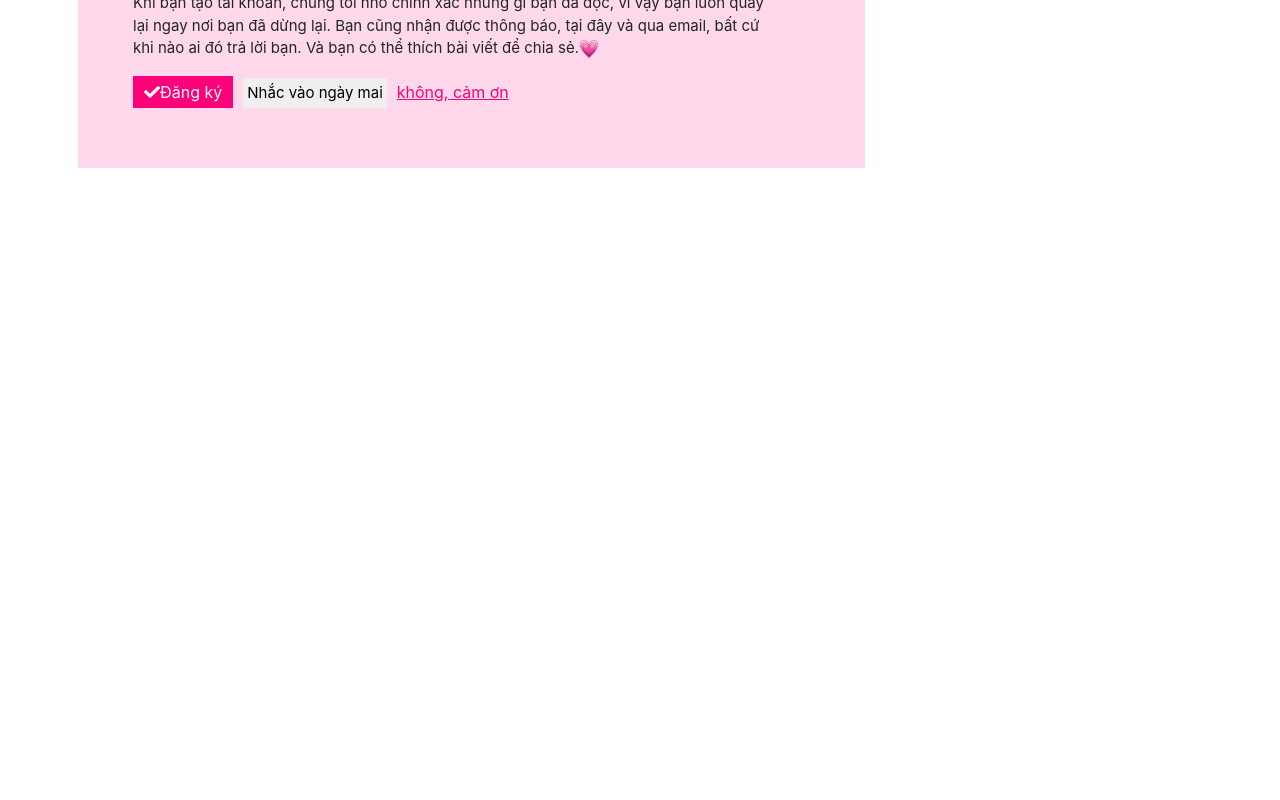
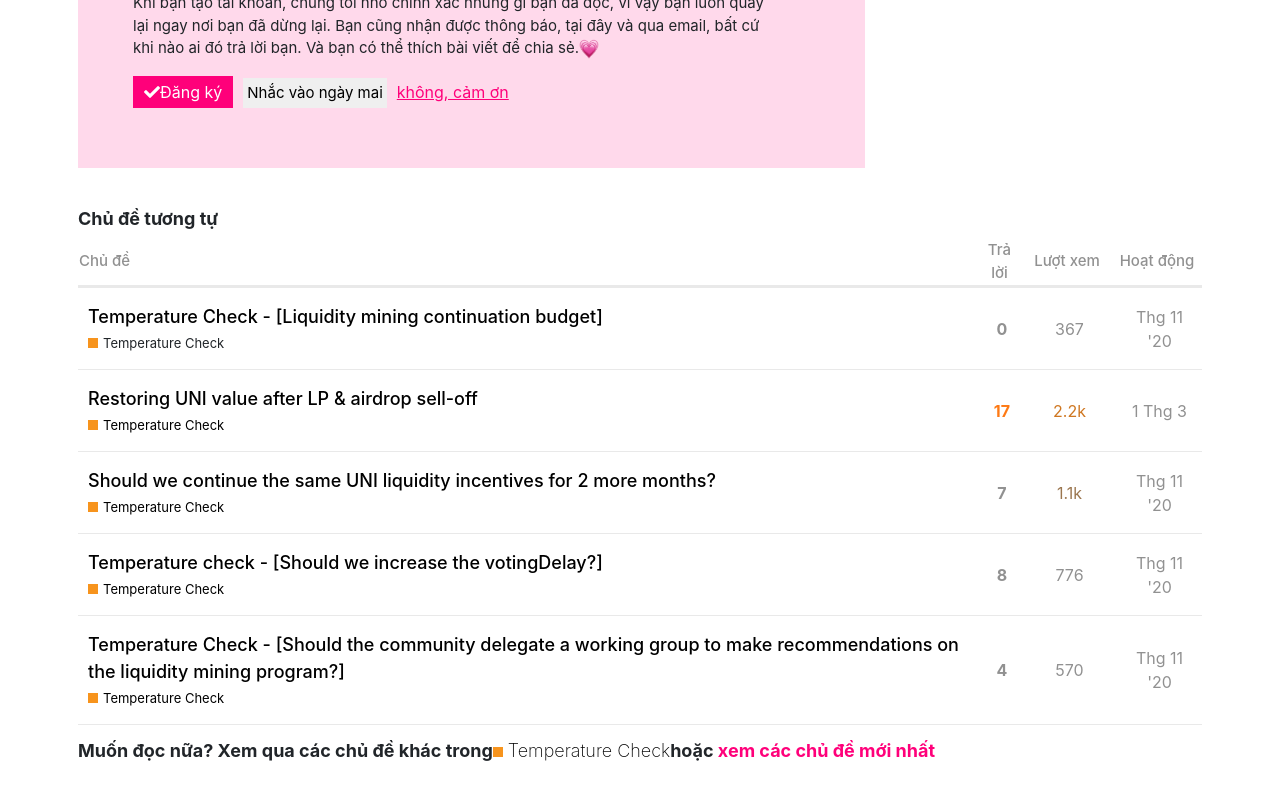
Before and after one commit to QuoccNguyenn/Uni-forum, a React (Create React App) app in the folder swap/: page /posts in a window 1280 px wide. Shown: the part 2437-3237 px from the top of the page. Before the commit the page ends 2645 px from the top, so only its background shows below. Built offline with nearby package versions, Linux system fonts and the light colour scheme.

Commit message:
update trang post

```diff
--- a/swap/src/components/Post/Post.jsx
+++ b/swap/src/components/Post/Post.jsx
@@ -6,6 +6,7 @@ import PostInner from './components/PostInner/PostInner';
 import PostLink from './components/Footer/PostLink';
 import TopicMap from './components/TopicMap/TopicMap';
 import SignUpBox from './components/SignupBox/SignupBox';
+import RelativePost from './components/Relative/RelativePost';
 
 function Post(){
     return(
@@ -41,6 +42,7 @@ function Post(){
                         </ContentContainer>
 
                     </div>
+
                     {/* Comment Section */}
                     <Comments/>
                     {/* End Comment Section */}
@@ -54,12 +56,14 @@ function Post(){
                 </Timeline>
             </MainSection>
 
-
+            <RelativePost/>
         </PostPage>
     );
 }
 
 const PostPage = styled.div`
+    scroll-behavior: smooth;
+
     padding: 20px 8px 0;
 `
 const Header = styled.div``
--- /dev/null
+++ b/swap/src/components/Post/components/Relative/RelativePost.jsx
@@ -0,0 +1,246 @@
+import { Link } from "react-router-dom";
+import styled from "styled-components";
+
+function RelativePost() {
+
+    const data = [
+        {
+            topic: 'Restoring UNI value after LP & airdrop sell-off',
+            category: 'Temperature Check',
+            color: 'orange',
+            num: '17',
+            colorNum: 'goldNum',
+            views: '2.2k',
+            colorViews:'goldViews',
+            age: '1 Thg 3'
+        },
+        {
+            topic: 'Should we continue the same UNI liquidity incentives for 2 more months?',
+            category: 'Temperature Check',
+            color: 'orange',
+            num: '7',
+            colorNum: '',
+            views: '1.1k',
+            colorViews:'bronzeViews',
+            age: 'Thg 11 \'20'
+        },
+        {
+            topic: 'Temperature check - [Should we increase the votingDelay?]',
+            category: 'Temperature Check',
+            color: 'orange',
+            num: '8',
+            colorNum: '',
+            views: '776',
+            colorViews:'',
+            age: 'Thg 11 \'20'
+        },
+        {
+            topic: 'Temperature Check - [Should the community delegate a working group to make recommendations on the liquidity mining program?]',
+            category: 'Temperature Check',
+            color: 'orange',
+            num: '4',
+            colorNum: '',
+            views: '570',
+            colorViews:'',
+            age: 'Thg 11 \'20'
+        }
+    ]
+
+    return(
+        <Section>
+            <h3>Chủ đề tương tự</h3>
+            <div className='table-topics'>
+                <table>
+                    <thead>
+                        <tr className='head-topic'>
+                            <th className='head-category'>Chủ đề</th>
+                            <th>Trả lời</th>
+                            <th>Lượt xem</th>
+                            <th>Hoạt động</th>
+                        </tr>
+                    </thead>
+                    <tbody>
+                        <tr>
+                            <td className='main-link'>
+                                <span className='topic-name'>
+                                    <Link to='/posts'>Temperature Check - [Liquidity mining continuation budget]</Link>
+                                </span>
+                                <div className='link-topics'>
+                                    <span className='box orange'/><span className='category-name'>Temperature Check</span>
+                                </div>
+                            </td>
+                            <td className='num'>
+                                <button>
+                                    <span className='number' arial-label='Chủ đề này có 0 trả lời'>0</span>
+                                </button>
+                            </td>
+                            <td className='num views'>
+                                <span tltle='Chủ đề này đã được xem 367 lần'>367</span>
+                            </td>
+                            <td className='num age'>
+                                <a href="/posts">
+                                    <span className='realative-date'>Thg 11 '20</span>
+                                </a>
+                            </td>
+                        </tr>
+                        {
+                            data.map(item => (
+                                <tr className='content'>
+                                    <td className='main-link'>
+                                        <span className='topic-name'>
+                                            <Link to='/posts'>{item.topic}</Link>
+                                        </span>
+                                        <div className='link-topics'>
+                                            <span className='box orange'/><span className='category-name'><Link to='/latest'>{item.category}</Link></span>
+                                        </div>
+                                    </td>
+                                    <td className='num'>
+                                        <button>
+                                            <span className={`number ${item.colorNum}`} arial-label={`Chủ đề này có ${item.num} trả lời`}>{item.num}</span>
+                                        </button>
+                                    </td>
+                                    <td className='num views'>
+                                        <span className={item.colorViews} tltle={`Chủ đề này đã được xem ${item.views} lần`}>{item.views}</span>
+                                    </td>
+                                    <td className='num age'>
+                                        <a href="/posts">
+                                            <span className='realative-date'>{item.age}</span>
+                                        </a>
+                                    </td>
+                                </tr>
+                            ))
+                        }
+                    </tbody>
+                </table>
+            </div>
+            <h3>
+                Muốn đọc nữa? Xem qua các chủ đề khác trong
+                <span className='box-lower orange'/><span className='category-lower'><Link to='/latest'>Temperature Check</Link></span>
+                hoặc
+                <span className='newest-topics'> xem các chủ đề mới nhất</span>
+            </h3>
+        </Section>
+    );
+}
+
+const Section = styled.section`
+    margin-bottom: 50px;
+
+    table{
+        width: 100%;
+        border-bottom: 1px solid #e9e9e9;
+        margin-bottom: 15px;
+    }
+    th{
+        color: #919191;
+        font-size: 15px;
+        font-weight: 500;
+        text-align: center;
+    }
+    tr{
+
+        .num{
+            text-align: center;
+            color: #919191 !important;
+
+            .goldNum{
+                color: #fe7a15;
+            }
+            .goldViews{
+                color: #cf7721;
+            }
+            .bronzeViews{
+                color: #9b764f;
+            }
+        }
+        .views{
+            width: 90px;
+        }
+        .age{
+            width: 90px;
+        }
+    }
+    td{
+        padding: 15px 5px 15px 10px;
+    }
+    a{
+        text-decoration: none;
+        color: #000;
+    }
+    h3{
+        font-size: 18px;
+        font-weight: 700;
+    }
+    button{
+        border: none;
+        background: none;
+        color: #919191;
+        font-weight: 700;
+    }
+
+    .head-topic{
+        border-bottom: 3px solid #e9e9e9;
+    }
+
+    .content{
+        display: table-row;
+        max-width: 90%;
+        border-top: 1px solid #e9e9e9;
+    }
+
+    .head-category{
+        text-align: left!important;
+    }
+
+    .main-link{
+    }
+
+    .topic-name{
+        color: #919191;
+        font-size: 18px;
+        font-weight: 500;
+    }
+    .link-topics{
+        .category-name{
+            font-size: 13px;
+        }
+
+        .box{
+            display: inline-flex;
+            height: 10px;
+            width: 10px;
+            margin-right: 5px;
+            align-items: center;
+            justify-content: center;
+        }
+
+        .orange{
+            background: #F7941D;
+        }
+    }
+
+    .age{
+        a{
+            color: #919191;
+        }
+    }
+    .newest-topics{
+        color: #ff007a;
+    }
+
+    .category-lower{
+        font-weight: 200;
+    }
+    .box-lower{
+        display: inline-flex;
+        height: 10px;
+        width: 10px;
+        margin-right: 5px;
+        align-items: center;
+        background: #F7941D;
+        justify-content: center;
+    }
+`
+
+
+export default RelativePost;
```
Also changed, not shown: swap/src/components/Categories/Categories.jsx (+5 -1 lines).
